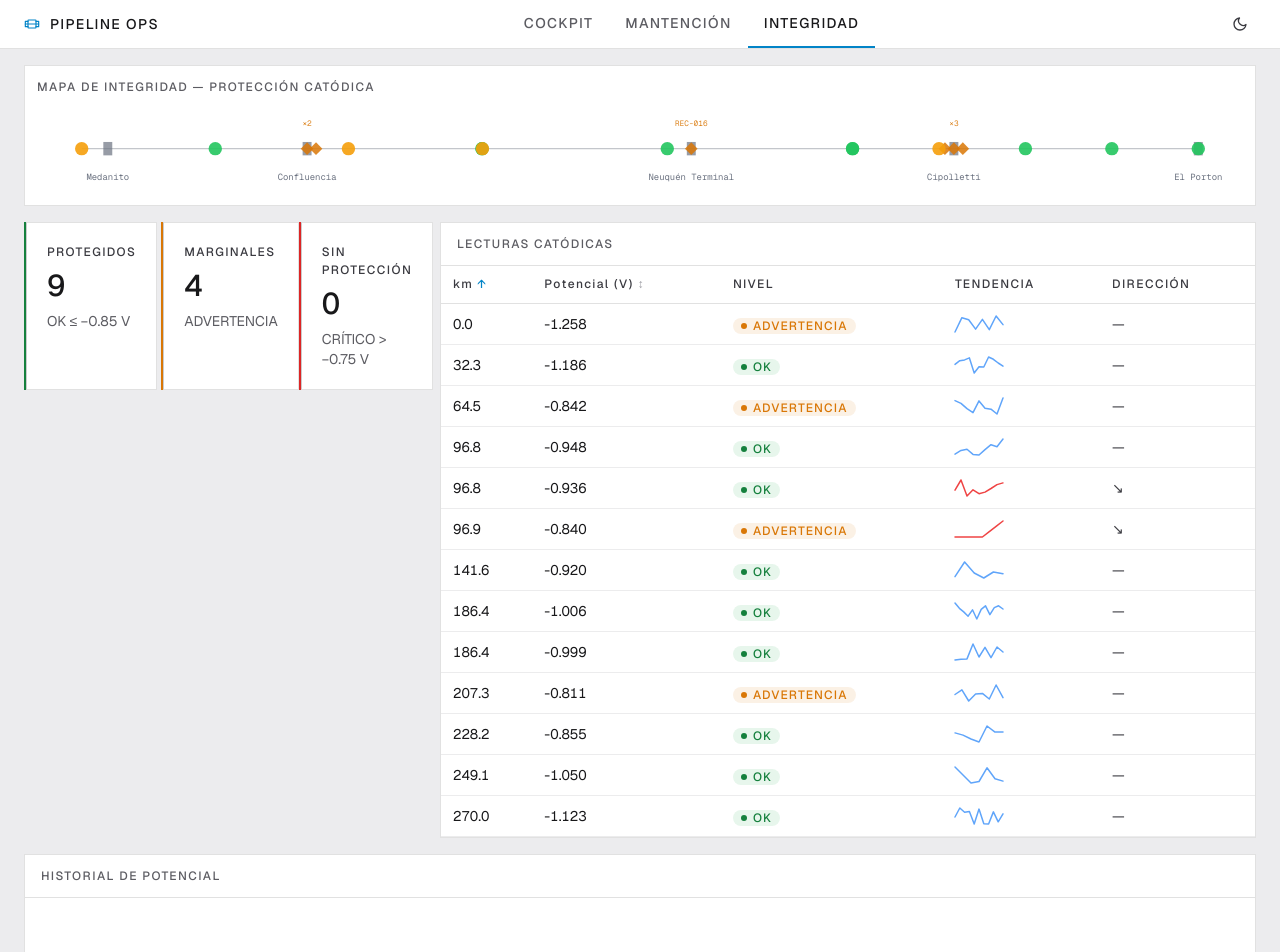
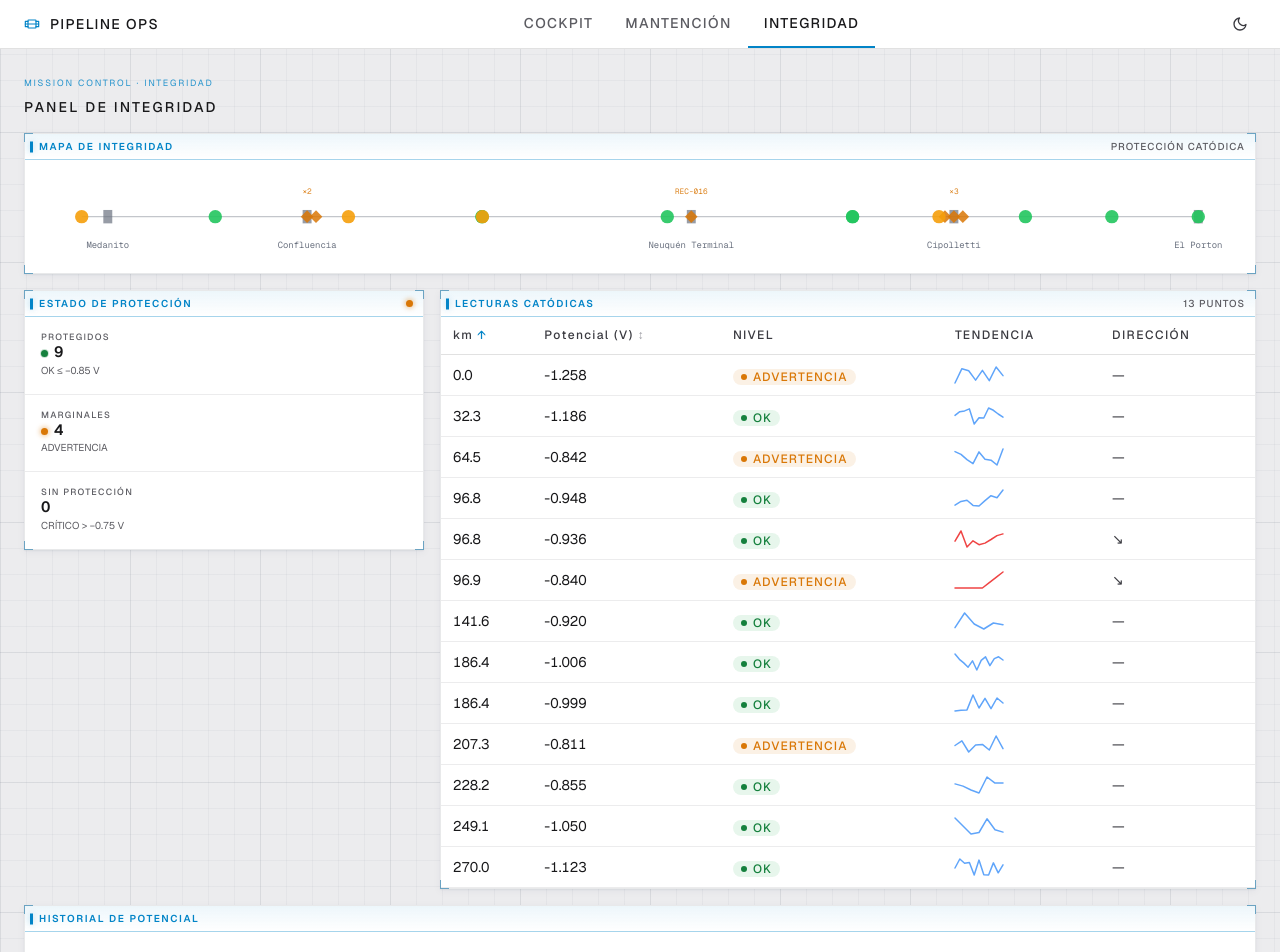
Before and after one commit to AngheloAlva/pipeline-operations-platform, a Next.js app: page /integrity in a window 1280 px wide. Shown: the top 952 px of the page. Built offline with nearby package versions, Linux system fonts and the light colour scheme.

Commit message:
feat(integrity): apply deck language and guard zero-count status lamps

```diff
--- a/src/app/integrity/page.tsx
+++ b/src/app/integrity/page.tsx
@@ -59,7 +59,18 @@ function IntegrityPageBody() {
   }
 
   return (
-    <div className="mx-auto max-w-panel px-4 py-4 sm:px-6 flex flex-col gap-4">
+    <div className="mc-deck">
+      <div className="mx-auto max-w-panel px-4 py-5 sm:px-6 flex flex-col gap-4">
+        {/* Deck module header — eyebrow + title */}
+        <header className="flex items-baseline justify-between gap-4">
+          <div>
+            <span className="mc-rail-eyebrow">Mission Control · Integridad</span>
+            <h1 className="mt-1 text-sm font-medium uppercase tracking-[0.16em] text-ink-primary">
+              Panel de Integridad
+            </h1>
+          </div>
+        </header>
+
         {/* Row 1: PipelineMap — full width (F3-1) */}
         <section>
           <PipelineMap world={world} selectedPointKey={selectedPointKey} />
@@ -83,6 +94,7 @@ function IntegrityPageBody() {
           <ReadingDetail world={world} />
         </section>
       </div>
+    </div>
   );
 }
 
--- a/src/components/integrity/IntegrityKpis.tsx
+++ b/src/components/integrity/IntegrityKpis.tsx
@@ -1,8 +1,18 @@
 "use client";
 
 /**
- * IntegrityKpis — three KpiCard instances showing OK / WARNING / CRITICAL
- * cathodic point counts. SR-307.
+ * IntegrityKpis — three cathodic protection counts (OK / WARNING / CRITICAL). SR-307.
+ *
+ * Mission Control redesign (Slice 5): rendered as deck instruments — an
+ * `InstrumentBezel` framing three `ReadoutStat` readouts:
+ *   Protegidos      → OK       lamp (green)  — points ≤ −0.85 V
+ *   Marginales      → WARNING  lamp (amber)  — ADVERTENCIA
+ *   Sin Protección  → CRITICAL lamp (red)    — points > −0.75 V
+ *
+ * Each readout's lamp is GUARDED BY ITS COUNT: it lights only when that count
+ * is > 0. A zero count shows NO lamp (the category is still conveyed by the
+ * label + secondary caption) — never a false amber/red alarm on "0". The worst
+ * non-zero rollup lives on the bezel master lamp.
  *
  * Counts are PER POINT (by latest reading level per ORCHESTRATOR DECISION).
  * KPI card totals MUST equal ReadingsTable row count.
@@ -10,9 +20,10 @@
  */
 
 import { useMemo } from "react";
-import { KpiCard } from "@/components/ui/KpiCard";
+import type { AlertLevel, PipelineWorld } from "@/lib/domain";
 import { computeIntegrityKpis } from "@/lib/integrity/selectors";
-import type { PipelineWorld } from "@/lib/domain";
+import { InstrumentBezel } from "@/components/shared/InstrumentBezel";
+import { ReadoutStat } from "@/components/shared/ReadoutStat";
 
 // ============================================================================
 // Props
@@ -27,13 +38,12 @@ export interface IntegrityKpisProps {
 // ============================================================================
 
 /**
- * Renders 3 KpiCard instances for cathodic protection health.
+ * Renders 3 ReadoutStat instruments for cathodic protection health.
  * computeIntegrityKpis counts PER UNIQUE POINT — the totals equal the
  * ReadingsTable row count (one row per unique km:segmentId point).
  *
- * Accent colors use CSS custom property tokens. The left-border accent is
- * applied via a wrapping div using inline style (wins the cascade) so we do
- * not need to modify KpiCard's interface.
+ * The bezel's master lamp mirrors the worst non-zero category so the frame
+ * reads honestly: any critical → CRITICAL; else any warning → WARNING; else OK.
  */
 export function IntegrityKpis({ world }: IntegrityKpisProps) {
   const kpis = useMemo(
@@ -43,8 +53,11 @@ export function IntegrityKpis({ world }: IntegrityKpisProps) {
 
   if (world.cathodicReadings.length === 0) {
     return (
-      <div className="flex flex-col items-center gap-2 py-6">
-        <span aria-hidden="true" className="text-[18px] text-ink-muted opacity-50">○</span>
+      <InstrumentBezel label="ESTADO DE PROTECCIÓN">
+        <div className="flex flex-col items-center gap-2 py-8">
+          <span aria-hidden="true" className="text-[18px] text-ink-muted opacity-50">
+            ○
+          </span>
           <p
             className="text-[12px] uppercase tracking-[0.1em] text-ink-muted"
             style={{ fontFamily: "var(--font-mono), monospace" }}
@@ -52,41 +65,47 @@ export function IntegrityKpis({ world }: IntegrityKpisProps) {
             Sin lecturas catódicas disponibles
           </p>
         </div>
+      </InstrumentBezel>
     );
   }
 
+  // Master lamp mirrors the worst non-zero category (honest frame status).
+  const moduleStatus: AlertLevel =
+    kpis.critical > 0 ? "CRITICAL" : kpis.warning > 0 ? "WARNING" : "OK";
+
   return (
-    <div className="grid grid-cols-1 sm:grid-cols-3 gap-3">
-      {/* OK — protected points. Wrapper is flex so the KpiCard stretches to the
-          grid-stretched wrapper height — keeps the accent bar flush with the card. */}
-      <div className="flex" style={{ borderLeft: "2px solid var(--status-ok)" }}>
-        <KpiCard
+    <InstrumentBezel label="ESTADO DE PROTECCIÓN" status={moduleStatus}>
+      <div className="grid grid-cols-1 gap-px bg-border-subtle sm:grid-cols-3 lg:grid-cols-1">
+        {/* Protegidos — protected points (OK / green) */}
+        <div className="bg-surface-raised p-4">
+          <ReadoutStat
             label="Protegidos"
-          value={String(kpis.ok)}
+            value={kpis.ok}
             secondary="OK ≤ −0.85 V"
-          className="flex-1"
+            status={kpis.ok > 0 ? "OK" : undefined}
           />
         </div>
 
-      {/* WARNING — marginal protection */}
-      <div className="flex" style={{ borderLeft: "2px solid var(--amber-safety)" }}>
-        <KpiCard
+        {/* Marginales — marginal protection (WARNING / amber) */}
+        <div className="bg-surface-raised p-4">
+          <ReadoutStat
             label="Marginales"
-          value={String(kpis.warning)}
+            value={kpis.warning}
             secondary="ADVERTENCIA"
-          className="flex-1"
+            status={kpis.warning > 0 ? "WARNING" : undefined}
           />
         </div>
 
-      {/* CRITICAL — unprotected points */}
-      <div className="flex" style={{ borderLeft: "2px solid var(--alarm-red)" }}>
-        <KpiCard
+        {/* Sin Protección — unprotected points (CRITICAL / red) */}
+        <div className="bg-surface-raised p-4">
+          <ReadoutStat
             label="Sin Protección"
-          value={String(kpis.critical)}
+            value={kpis.critical}
             secondary="CRÍTICO > −0.75 V"
-          className="flex-1"
+            status={kpis.critical > 0 ? "CRITICAL" : undefined}
           />
         </div>
       </div>
+    </InstrumentBezel>
   );
 }
--- a/src/components/integrity/PipelineMap.tsx
+++ b/src/components/integrity/PipelineMap.tsx
@@ -27,6 +27,7 @@ import { groupReadingsByKm } from "@/lib/integrity/selectors";
 import { useSelectionStore, EntityType } from "@/store/selectionStore";
 import { AlertLevel, EquipmentType } from "@/lib/domain/types";
 import type { PipelineWorld } from "@/lib/domain";
+import { InstrumentBezel } from "@/components/shared/InstrumentBezel";
 
 // ============================================================================
 // Constants
@@ -165,19 +166,11 @@ export function PipelineMap({ world, selectedPointKey }: PipelineMapProps) {
   }
 
   return (
-    <section
-      aria-label="Mapa de integridad catódica"
-      className="border border-border-mid bg-surface-raised p-3"
+    <InstrumentBezel
+      label="MAPA DE INTEGRIDAD"
+      sublabel="PROTECCIÓN CATÓDICA"
     >
-      <header className="mb-2 flex items-center justify-between">
-        <h2
-          className="text-[12px] font-medium uppercase tracking-[0.12em] text-ink-tertiary"
-          style={{ fontFamily: "var(--font-mono), monospace" }}
-        >
-          Mapa de Integridad — Protección Catódica
-        </h2>
-      </header>
-
+      <div className="p-3" role="region" aria-label="Mapa de integridad catódica">
       {/* SVG: full-width recipe for thin horizontal maps (ADR-7 exception).
           PipelineMap is a thin strip (1080×80, ~13.5:1 ratio). Unlike the
           tall FlowDiagram (1080×320), stretching this to full container width
@@ -303,6 +296,7 @@ export function PipelineMap({ world, selectedPointKey }: PipelineMapProps) {
         })}
       </svg>
       </div>
-    </section>
+      </div>
+    </InstrumentBezel>
   );
 }
--- a/src/components/integrity/ReadingDetail.tsx
+++ b/src/components/integrity/ReadingDetail.tsx
@@ -12,6 +12,7 @@
 import dynamic from "next/dynamic";
 import { useSelection, EntityType } from "@/store/selectionStore";
 import { CrossNavLinks } from "@/components/shared/CrossNavLinks";
+import { InstrumentBezel } from "@/components/shared/InstrumentBezel";
 import type { ResolvedEntity } from "@/lib/domain/resolveEntity";
 // CRITICAL-4: TimeSeriesChart uses ResponsiveContainer which measures a DOM
 // element during SSR and gets width=-1 → hydration flash. Import dynamically
@@ -72,19 +73,12 @@ export function ReadingDetail({ world }: ReadingDetailProps) {
 
   if (!selectedPointKey) {
     return (
-      <section
-        className="flex flex-col border border-border-mid bg-surface-raised"
+      <InstrumentBezel label="HISTORIAL DE POTENCIAL">
+        <div
+          className="flex items-center justify-center px-4"
+          style={{ height: 220 }}
           aria-label="Cathodic point detail"
         >
-        <header className="border-b border-border-mid px-4 py-3">
-          <h2
-            className="text-[12px] font-medium uppercase tracking-[0.12em] text-ink-tertiary"
-            style={{ fontFamily: "var(--font-mono), monospace" }}
-          >
-            Historial de Potencial
-          </h2>
-        </header>
-        <div className="flex items-center justify-center" style={{ height: 220 }}>
           <p
             className="text-[12px] uppercase tracking-[0.12em] text-ink-muted"
             style={{ fontFamily: "var(--font-mono), monospace" }}
@@ -92,7 +86,7 @@ export function ReadingDetail({ world }: ReadingDetailProps) {
             Seleccione un punto en el mapa o la tabla para ver su historial
           </p>
         </div>
-      </section>
+      </InstrumentBezel>
     );
   }
 
@@ -117,25 +111,11 @@ export function ReadingDetail({ world }: ReadingDetailProps) {
   };
 
   return (
-    <section
-      className="flex flex-col border border-border-mid bg-surface-raised"
-      aria-label={`Cathodic point detail — ${selectedPointKey}`}
+    <InstrumentBezel
+      label="HISTORIAL DE POTENCIAL"
+      sublabel={`PUNTO ${selectedPointKey}`}
     >
-      <header className="flex items-center justify-between border-b border-border-mid px-4 py-3">
-        <h2
-          className="text-[12px] font-medium uppercase tracking-[0.12em] text-ink-tertiary"
-          style={{ fontFamily: "var(--font-mono), monospace" }}
-        >
-          Historial de Potencial
-        </h2>
-        <span
-          className="font-mono text-[12px] tabular-nums text-ink-secondary"
-          style={{ fontFamily: "var(--font-mono), monospace" }}
-        >
-          Punto: {selectedPointKey}
-        </span>
-      </header>
-
+      <div aria-label={`Cathodic point detail — ${selectedPointKey}`}>
         <div className="p-4">
           <TimeSeriesChart
             series={series}
@@ -150,6 +130,7 @@ export function ReadingDetail({ world }: ReadingDetailProps) {
         <div className="px-4 pb-4">
           <CrossNavLinks entity={cathodicEntity} exclude={["integrity"]} />
         </div>
-    </section>
+      </div>
+    </InstrumentBezel>
   );
 }
--- a/src/components/integrity/ReadingsTable.tsx
+++ b/src/components/integrity/ReadingsTable.tsx
@@ -22,6 +22,7 @@ import {
   useSelection,
   EntityType,
 } from "@/store/selectionStore";
+import { InstrumentBezel } from "@/components/shared/InstrumentBezel";
 import { AlertLevel } from "@/lib/domain/types";
 import type { PipelineWorld } from "@/lib/domain";
 
@@ -170,16 +171,10 @@ export function ReadingsTable({ world }: ReadingsTableProps) {
   });
 
   return (
-    <section className="flex flex-col border border-border-mid bg-surface-raised">
-      <header className="border-b border-border-mid px-4 py-3">
-        <h2
-          className="text-[12px] font-medium uppercase tracking-[0.12em] text-ink-tertiary"
-          style={{ fontFamily: "var(--font-mono), monospace" }}
-        >
-          Lecturas Catódicas
-        </h2>
-      </header>
-
+    <InstrumentBezel
+      label="LECTURAS CATÓDICAS"
+      sublabel={`${sortedRows.length} ${sortedRows.length === 1 ? "PUNTO" : "PUNTOS"}`}
+    >
       <DataTable<ReadingTableRow>
         columns={COLUMNS}
         rows={sortedRows}
@@ -192,6 +187,6 @@ export function ReadingsTable({ world }: ReadingsTableProps) {
         emptyLabel="Sin lecturas catódicas"
         caption="Cathodic protection readings table"
       />
-    </section>
+    </InstrumentBezel>
   );
 }
```
Lines whose indentation alone changed are shown as unchanged.
